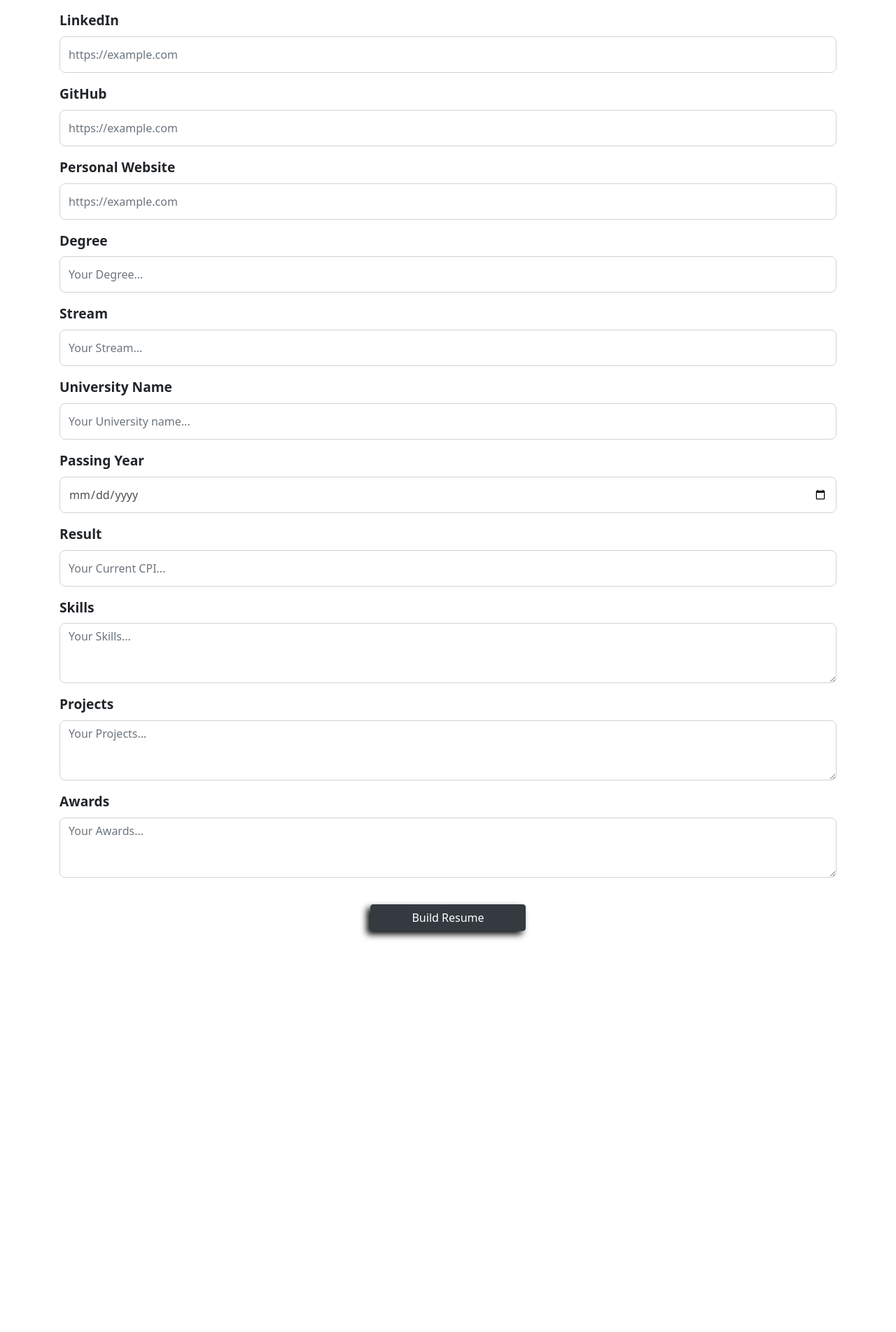
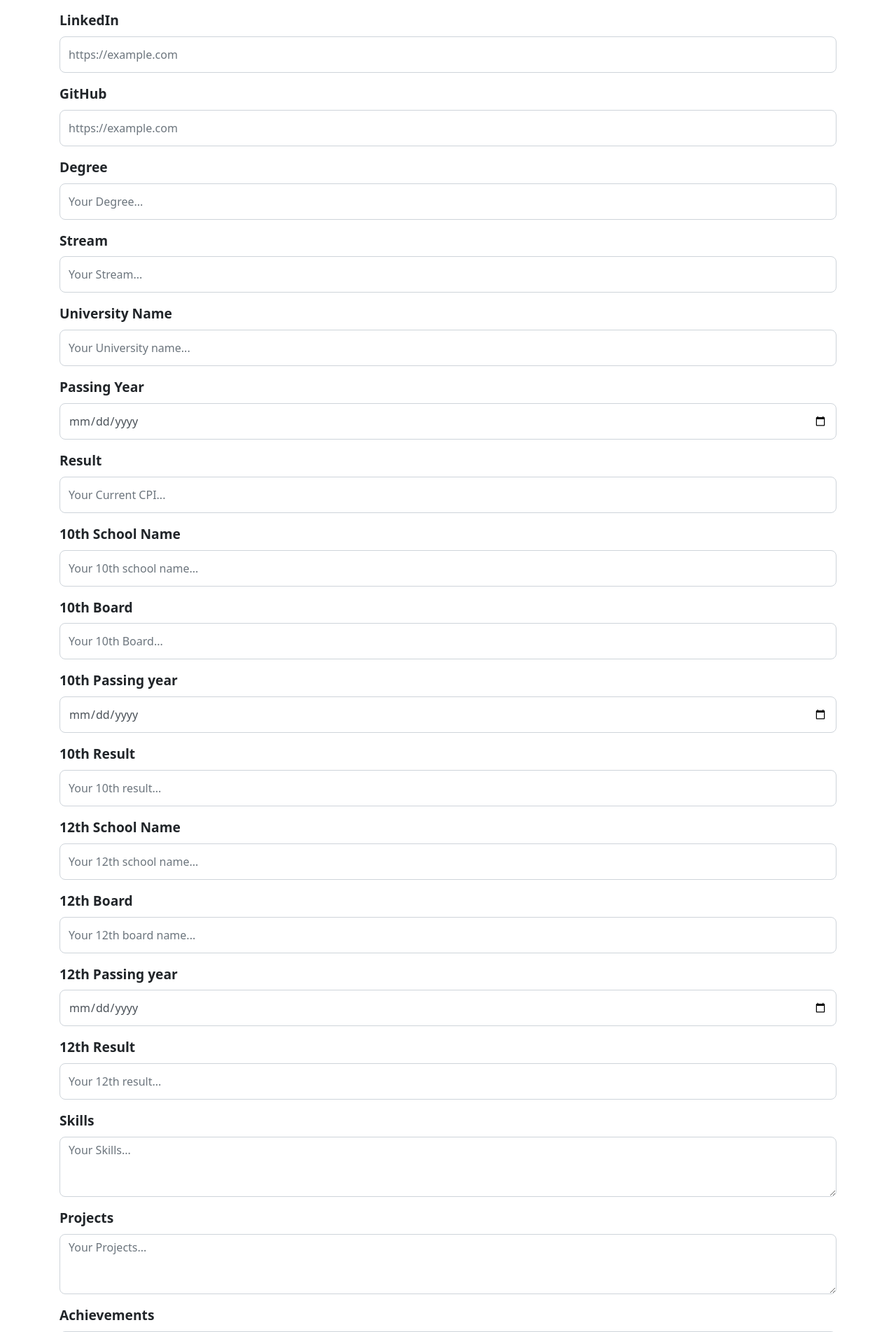
Before and after one commit to vcvedika/Student-Resume-Builder, a Django app: page /resumeGenerator/form/ in a window 1280 px wide. Shown: the part 760-2663 px from the top of the page at 70% size. Before the commit the page ends 2102 px from the top, so only its background shows below. Run offline with Django 4.2, Linux system fonts and the light colour scheme; some libraries are stand-ins or nearby versions.

Commit message:
Added function

```diff
--- a/studentResumeBuilder/dashboard/templates/dashboard/dashboard.html
+++ b/studentResumeBuilder/dashboard/templates/dashboard/dashboard.html
@@ -42,7 +42,7 @@
         </div>
 
         <div class="create">
-            <button id="btn" class="btn btn-dark" onclick="location.href='{% url 'choose-template' %}'">Create your Resume</button>
+            <button id="btn" class="btn btn-dark" onclick="location.href='{% url 'resume-form' %}'">Create your Resume</button>
         </div>
 
         <div class="logout">
--- a/studentResumeBuilder/resumeGenerator/forms.py
+++ b/studentResumeBuilder/resumeGenerator/forms.py
@@ -8,7 +8,7 @@ class PersonalInfoForm(forms.ModelForm):
 
         model = PersonalInfo
         fields = ('first_name', 'last_name',
-                  'address', 'email', 'github', 'linkedin', 'website',)
+                  'address', 'email', 'github', 'linkedin',)
 
         widgets = {
             'first_name': forms.TextInput(attrs={'title': 'First Name'}),
@@ -17,7 +17,6 @@ class PersonalInfoForm(forms.ModelForm):
             'email': forms.EmailInput(attrs={'title': 'Email'}),
             'github': forms.URLInput(attrs={'title': 'Github'}),
             'linkedin': forms.URLInput(attrs={'title': 'LinkedIn'}),
-            'website': forms.URLInput(attrs={'title': 'Website'}),
         }
 
 
--- a/studentResumeBuilder/resumeGenerator/models.py
+++ b/studentResumeBuilder/resumeGenerator/models.py
@@ -10,7 +10,6 @@ class PersonalInfo(models.Model):
     email = models.EmailField()
     github = models.URLField(blank=True)
     linkedin = models.URLField(blank=True)
-    website = models.URLField(blank=True)
     mobile = models.PositiveIntegerField(blank=True)
 
     def full_name(self):
@@ -52,6 +51,7 @@ class Achievements(models.Model):
 
 
 class resume(models.Model):
+    template_number = models.PositiveIntegerField(default=0)
     username = models.CharField(max_length=255,blank=True)
     first_name = models.CharField(max_length=255)
     last_name = models.CharField(max_length=255)
@@ -59,7 +59,6 @@ class resume(models.Model):
     email = models.EmailField()
     github = models.URLField(blank=True)
     linkedin = models.URLField(blank=True)
-    website = models.URLField(blank=True)
     mobile = models.PositiveIntegerField(blank=True)
 
     varsity_name = models.CharField(max_length=255)
--- a/studentResumeBuilder/resumeGenerator/templates/resumeGenerator/chooseTemplate.html
+++ b/studentResumeBuilder/resumeGenerator/templates/resumeGenerator/chooseTemplate.html
@@ -17,7 +17,7 @@
           <h2>Template 1</h2>
           <p>
           </p>
-          <a href="{% url 'resume-form' %}">Click Here</a>
+          <a href="{% url 'resume1' %}">Click Here</a>
         </div>
       </div>
       <div class="card">
@@ -26,7 +26,7 @@
           <h2>Template 2</h2>
           <p>
           </p>
-          <a href="{% url 'resume-form' %}">Click Here</a>
+          <a href="#">Click Here</a>
         </div>
       </div>
       <div class="card">
@@ -35,7 +35,7 @@
           <h2>Template 3</h2>
           <p>
           </p>
-          <a href="{% url 'resume-form' %}">Click Here</a>
+          <a href="#">Click Here</a>
         </div>
       </div>
       <br />
--- a/studentResumeBuilder/resumeGenerator/templates/resumeGenerator/input.html
+++ b/studentResumeBuilder/resumeGenerator/templates/resumeGenerator/input.html
@@ -53,11 +53,6 @@
     </div>
 
     <div class="form-group">
-        <label for="exampleFormControlInput1"><strong>Personal Website</strong></label>
-        <input name="website" type="url" class="form-control" id="exampleFormControlInput1" placeholder="https://example.com" pattern="https://.*">
-    </div>
-
-    <div class="form-group">
         <label for="exampleFormControlInput1"><strong>Degree</strong></label>
         <input name="degree" type="text" class="form-control" id="exampleFormControlInput1" placeholder="Your Degree...">
     </div>
@@ -83,6 +78,46 @@
     </div>
 
     <div class="form-group">
+        <label for="exampleFormControlInput1"><strong>10th School Name</strong></label>
+        <input name="school10_name" type="text" class="form-control" id="exampleFormControlInput1" placeholder="Your 10th school name...">
+    </div>
+
+    <div class="form-group">
+        <label for="exampleFormControlInput1"><strong>10th Board</strong></label>
+        <input name="board10" type="text" class="form-control" id="exampleFormControlInput1" placeholder="Your 10th Board...">
+    </div>
+
+    <div class="form-group">
+        <label for="exampleFormControlInput1"><strong>10th Passing year</strong></label>
+        <input name="passing_year10" type="date" class="form-control" id="exampleFormControlInput1" placeholder="Your 10th passing year...">
+    </div>
+
+    <div class="form-group">
+        <label for="exampleFormControlInput1"><strong>10th Result</strong></label>
+         <input name="result10" type="text" class="form-control" id="exampleFormControlInput1" placeholder="Your 10th result...">
+    </div>
+
+    <div class="form-group">
+        <label for="exampleFormControlInput1"><strong>12th School Name</strong></label>
+        <input name="school12_name" type="text" class="form-control" id="exampleFormControlInput1" placeholder="Your 12th school name...">
+    </div>
+
+    <div class="form-group">
+        <label for="exampleFormControlInput1"><strong>12th Board</strong></label>
+        <input name="board12" type="text" class="form-control" id="exampleFormControlInput1" placeholder="Your 12th board name...">
+    </div>
+
+    <div class="form-group">
+        <label for="exampleFormControlInput1"><strong>12th Passing year</strong></label>
+        <input name="passing_year12" type="date" class="form-control" id="exampleFormControlInput1" placeholder="Your 12th passing year...">
+    </div>
+
+    <div class="form-group">
+         <label for="exampleFormControlInput1"><strong>12th Result</strong></label>
+        <input name="result12" type="text" class="form-control" id="exampleFormControlInput1" placeholder="Your 12th result...">
+    </div>
+
+    <div class="form-group">
         <label for="exampleFormControlTextarea1"><strong>Skills</strong></label>
         <textarea name="skill_detail" type="text" class="form-control" id="exampleFormControlTextarea1" rows="3" placeholder="Your Skills..."></textarea>
     </div>
@@ -93,11 +128,11 @@
     </div>
 
     <div class="form-group">
-        <label for="exampleFormControlTextarea1"><strong>Awards</strong></label>
-        <textarea name="award_detail" type="text" class="form-control" id="exampleFormControlTextarea1" rows="3" placeholder="Your Awards..."></textarea>
+        <label for="exampleFormControlTextarea1"><strong>Achievements</strong></label>
+        <textarea name="achievement_detail" type="text" class="form-control" id="exampleFormControlTextarea1" rows="3" placeholder="Your Awards..."></textarea>
     </div>
 
-    <button class="btn btn-dark" id="btn" type="submit"> Build Resume</button>
+    <button class="btn btn-dark" id="btn" type="submit">Build Resume</button>
   </form>
 </div>
 
--- a/studentResumeBuilder/resumeGenerator/urls.py
+++ b/studentResumeBuilder/resumeGenerator/urls.py
@@ -3,5 +3,8 @@ from . import views
 
 urlpatterns = [
     path('', views.choose_template, name='choose-template'),
-    path('form/', views.resume_form, name='resume-form')
+    path('form/', views.resume_form, name='resume-form'),
+    path('resume1/', views.resume1, name='resume1'),
+    # path('resume2/', views.resume2, name='resume2'),
+    # path('resume3/', views.resume3, name='resume3')
 ]
--- a/studentResumeBuilder/resumeGenerator/views.py
+++ b/studentResumeBuilder/resumeGenerator/views.py
@@ -16,26 +16,76 @@ def resume_form(request):
         last_name = request.POST['last_name']
         address = request.POST['address']
         email = request.POST['email']
-        website = request.POST['website']
         github = request.POST['github']
         linkedin = request.POST['linkedin']
         mobile = request.POST['mobile']
         degree = request.POST['degree']
         varsity_name = request.POST['varsity_name']
         passing_year = request.POST['passing_year']
+        stream = request.POST['stream']
+        school10_name = request.POST['school10_name']
+        board10 = request.POST['board10']
+        passing_year10 = request.POST['passing_year10']
+        result10 = request.POST['result10']
+
+        school12_name = request.POST['school12_name']
+        board12 = request.POST['board12']
+        passing_year12 = request.POST['passing_year12']
+        result12 = request.POST['result12']
         result = request.POST['result']
         skill_detail = request.POST['skill_detail']
         project_detail = request.POST['project_detail']
         achievement_detail = request.POST['achievement_detail']
 
         user_resume = resume.objects.create(username = request.user.username,first_name = first_name, last_name = last_name,
-                        address = address, email = email, github = github, linkedin = linkedin,
-                        website = website, mobile = mobile, degree = degree, varsity_name = varsity_name,
-                        passing_year = passing_year, result = result, skill_detail = skill_detail,
-                        project_detail = project_detail, achievement_detail = achievement_detail)
+                        address = address, email = email, github = github, linkedin = linkedin, mobile = mobile, degree = degree, varsity_name = varsity_name,
+                        stream = stream, passing_year = passing_year, result = result, school10_name = school10_name, board10 = board10, passing_year10 = passing_year10,
+                        result10 = result10, school12_name = school12_name, board12 = board12, passing_year12 = passing_year12, result12 = result12,
+                        skill_detail = skill_detail, project_detail = project_detail, achievement_detail = achievement_detail)
         user_resume.save()
-        return redirect('dashboard')
+        return redirect('choose-template')
     return render(request, 'resumeGenerator/input.html')
+
 
 def choose_template(request):
     return render(request, 'resumeGenerator/chooseTemplate.html')
+
+
+def resume1(request):
+    my_resume = resume.objects.create(template_number = 1)
+    my_resume.save()
+
+    context = {
+        'first_name': my_resume.first_name,
+        'last_name': my_resume.last_name,
+        'address': my_resume.address,
+        'email': my_resume.email,
+        'github': my_resume.github,
+        'linkedin': my_resume.linkedin,
+        'mobile': my_resume.mobile,
+
+        'degree': my_resume.degree,
+        'varsity_name': my_resume.varsity_name,
+        'passing_year': my_resume.passing_year,
+        'stream': my_resume.stream,
+        'result': my_resume.result,
+
+        'school10_name': my_resume.school10_name,
+        'school12_name': my_resume.school12_name,
+        'board10': my_resume.board10,
+        'board12': my_resume.board12,
+        'passing_year10': my_resume.passing_year10,
+        'passing_year12': my_resume.passing_year12,
+        'result10': my_resume.result10,
+        'result12': my_resume.result12,
+
+
+        'skill_detail': my_resume.skill_detail,
+        'project_detail': my_resume.project_detail,
+        'achievement_detail': my_resume.achievement_detail,
+    }
+
+    if request.method == 'GET':
+        return render(request,'resumeGenerator/resume1.html', context)
+
+    return render(request, 'resumeGenerator/resume1.html')
--- a/studentResumeBuilder/studentResumeBuilder/settings.py
+++ b/studentResumeBuilder/studentResumeBuilder/settings.py
@@ -87,7 +87,7 @@ WSGI_APPLICATION = "studentResumeBuilder.wsgi.application"
 DATABASES = {
     'default': {
         'ENGINE': 'django.db.backends.mysql',
-        'NAME': 'resumeBuilder',
+        'NAME': 'studentResumeBuilder',
         'USER': 'root',
         'PASSWORD': config('PASSWORD'),
         'HOST':'localhost',
```
Also changed, not shown: studentResumeBuilder/resumeGenerator/static/resumeGenerator/resume1.css (added, +56 -0 lines), studentResumeBuilder/resumeGenerator/templates/resumeGenerator/resume1.html (added, +103 -0 lines), studentResumeBuilder/resumeGenerator/migrations/0001_initial.py, studentResumeBuilder/resumeGenerator/templates/resumeGenerator/output.html (deleted).
